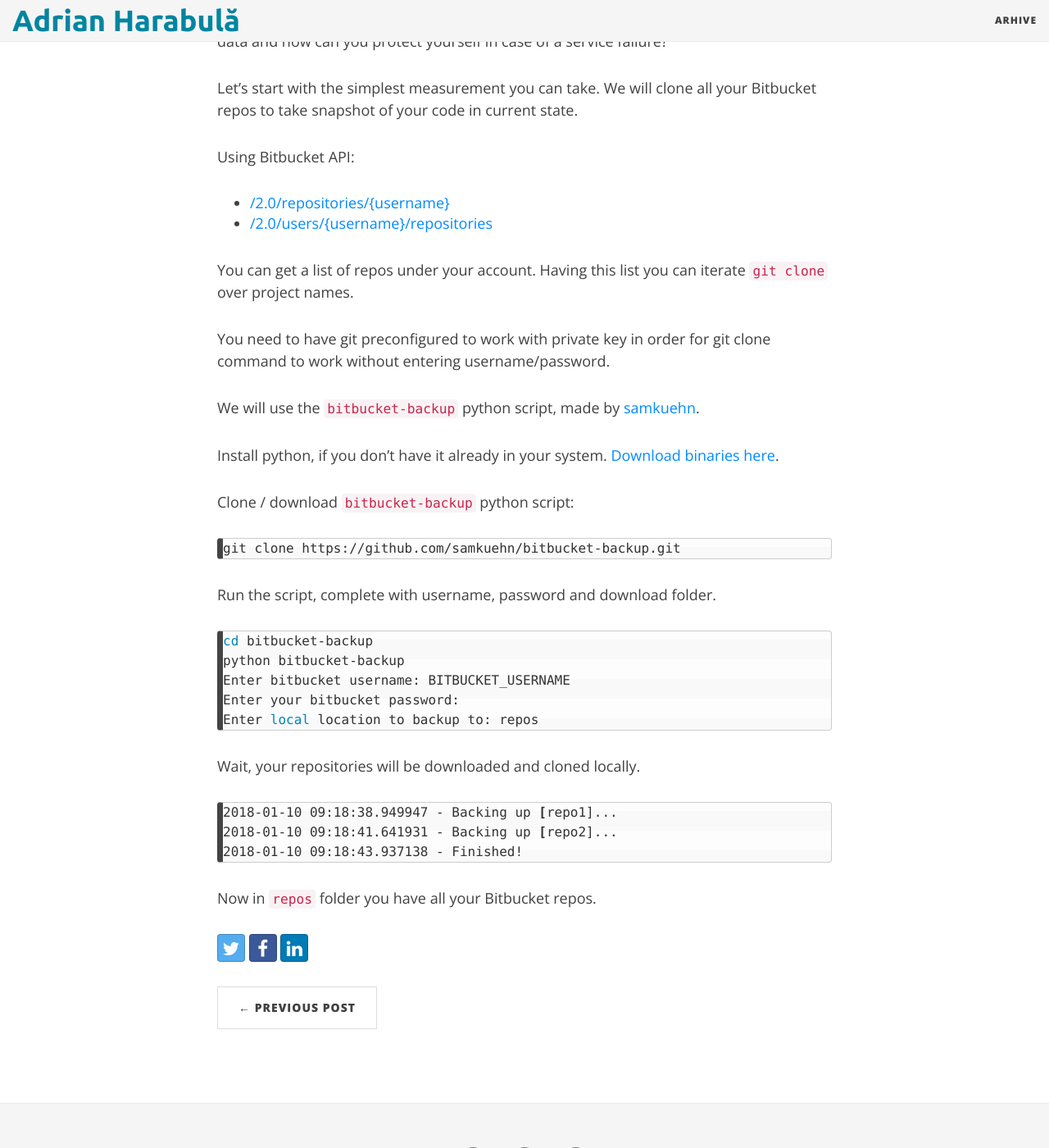
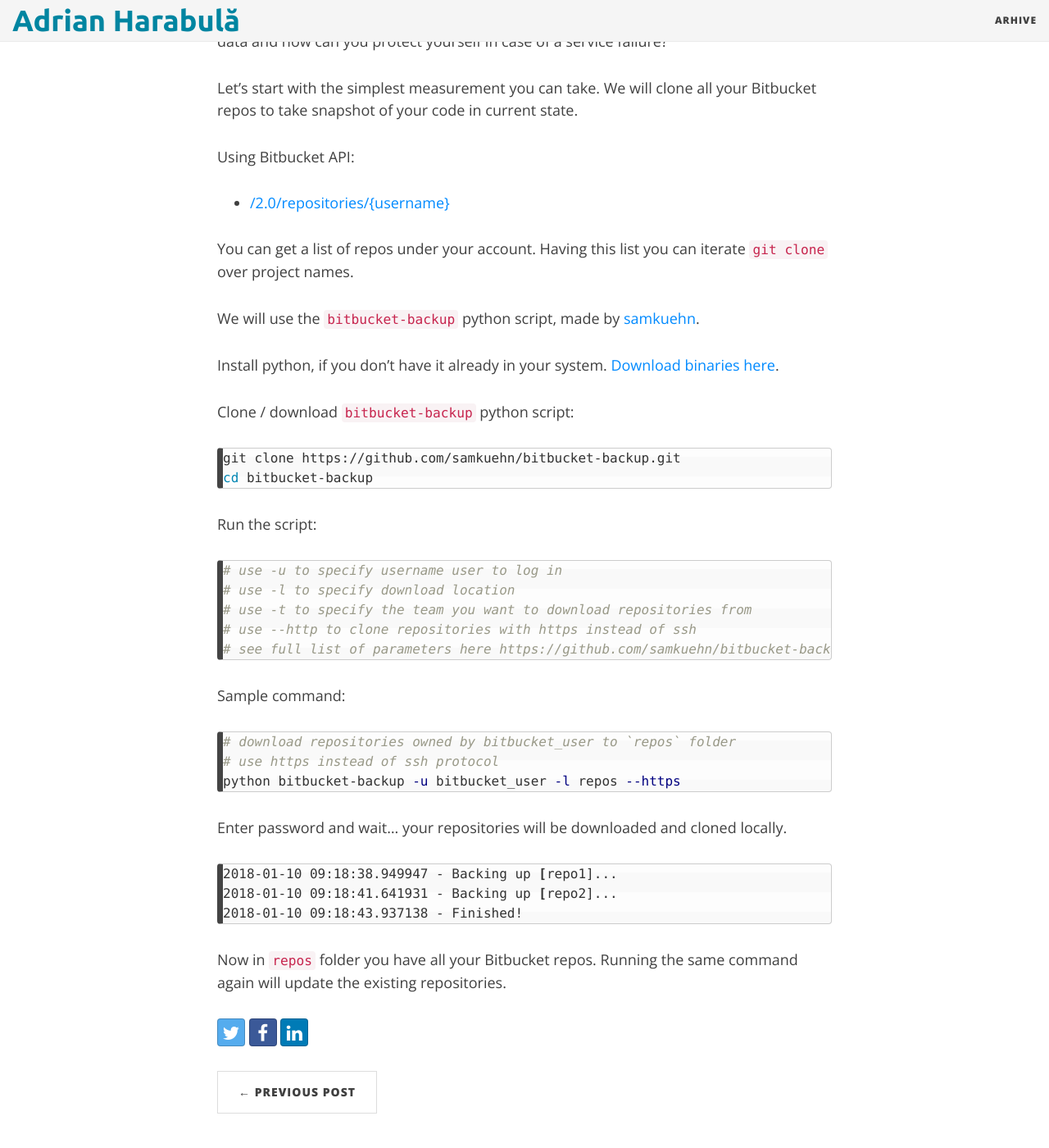
Before and after one commit to adrianharabula/adrianharabula.github.io, a Jekyll site: the page built from _posts/2018-01-10-clone-all-bitbucket-repositories-locally.md, in a window 1280 px wide and 1400 px high, scrolled down 511 px. Shown: the whole window at 82% size. Built offline with Jekyll 4.4.1, drawn with Linux system fonts in a browser that asks for light colours; nearby versions of some CDN libraries.

Commit message:
update bitbucket backup article

````diff
--- a/_posts/2018-01-10-clone-all-bitbucket-repositories-locally.md
+++ b/_posts/2018-01-10-clone-all-bitbucket-repositories-locally.md
@@ -14,11 +14,8 @@
 
 Using Bitbucket API:
  * [/2.0/repositories/{username}](https://developer.atlassian.com/bitbucket/api/2/reference/resource/repositories/%7Busername%7D)
- * [/2.0/users/{username}/repositories](https://developer.atlassian.com/bitbucket/api/2/reference/resource/users/%7Busername%7D/repositories)
 
 You can get a list of repos under your account. Having this list you can iterate `git clone` over project names.
-
-You need to have git preconfigured to work with private key in order for git clone command to work without entering username/password.
 
 We will use the `bitbucket-backup` python script, made by [samkuehn](https://github.com/samkuehn/bitbucket-backup).
 
@@ -27,17 +24,25 @@
 Clone / download `bitbucket-backup` python script:
 ```bash
 git clone https://github.com/samkuehn/bitbucket-backup.git
+cd bitbucket-backup
 ```
-Run the script, complete with username, password and download folder.
+Run the script:
 ```bash
-cd bitbucket-backup
-python bitbucket-backup
-Enter bitbucket username: BITBUCKET_USERNAME
-Enter your bitbucket password:
-Enter local location to backup to: repos
+# use -u to specify username user to log in
+# use -l to specify download location
+# use -t to specify the team you want to download repositories from
+# use --http to clone repositories with https instead of ssh
+# see full list of parameters here https://github.com/samkuehn/bitbucket-backup/blob/master/README.md#quickstart
 ```
 
-Wait, your repositories will be downloaded and cloned locally.
+Sample command:
+```bash
+# download repositories owned by bitbucket_user to `repos` folder
+# use https instead of ssh protocol
+python bitbucket-backup -u bitbucket_user -l repos --https
+```
+
+Enter password and wait... your repositories will be downloaded and cloned locally.
 
 ```bash
 2018-01-10 09:18:38.949947 - Backing up [repo1]...
@@ -45,4 +50,4 @@
 2018-01-10 09:18:43.937138 - Finished!
 ```
 
-Now in `repos` folder you have all your Bitbucket repos.
+Now in `repos` folder you have all your Bitbucket repos. Running the same command again will update the existing repositories.
````
